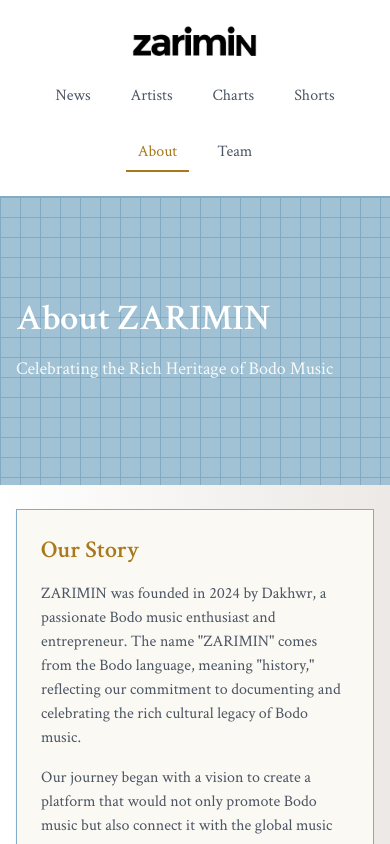
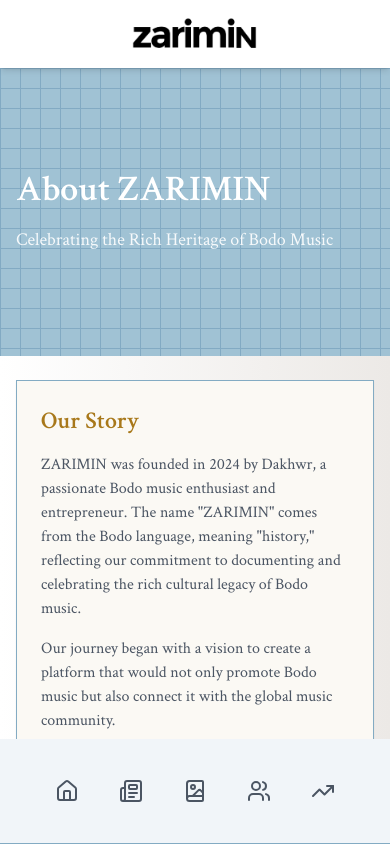
Before and after one commit to g30elipse/zarimin-v1, a Next.js app: page /about in a window 390 px wide. Shown: the top 844 px of the page. Built offline with nearby package versions, Linux system fonts and the light colour scheme.

Commit message:
bottom nav

```diff
--- a/src/app/layout.tsx
+++ b/src/app/layout.tsx
@@ -2,6 +2,7 @@ import type { Metadata } from 'next';
 import { ThemeProvider } from '@/components/ui/ThemeProvider';
 import { Header } from '@/components/layout/Header';
 import { Crimson_Text } from 'next/font/google';
+import { BottomNav } from '@/components/layout/BottomNav';
 import './globals.css';
 
 // Initialize Crimson Text font
@@ -24,9 +25,12 @@ export default function RootLayout({
 }>) {
     return (
         <html lang="en">
-            <body className={`${crimsonText.variable} font-sans`}>
-                <Header />
-                <ThemeProvider>{children}</ThemeProvider>
+            <body className={`${crimsonText.variable} font-sans pb-32 md:pb-0`}>
+                <ThemeProvider>
+                    <Header />
+                    {children}
+                    <BottomNav />
+                </ThemeProvider>
             </body>
         </html>
     );
--- /dev/null
+++ b/src/components/layout/BottomNav.tsx
@@ -0,0 +1,34 @@
+import Link from 'next/link';
+import { NavLink } from './NavLink';
+import Image from 'next/image';
+import { BookImage, Home, Newspaper, TrendingUp, Users } from 'lucide-react';
+
+export const BottomNav = () => {
+    return (
+        <header
+            className="border-b fixed bottom-0 left-0 right-0 p-4 md:hidden border-accent
+            lg:sticky lg:top-0 z-10 bg-slate-100 shadow-[0px 0px 10px rgba(0,0,0,0.1)]
+        "
+        >
+            <div className="flex flex-wrap justify-center gap-4 max-w-7xl mx-auto py-2">
+                <NavLink href="/">
+                    <Home />
+                </NavLink>
+                <NavLink href="/news">
+                    <Newspaper />
+                </NavLink>
+                <NavLink href="/shorts">
+                    <BookImage />
+                </NavLink>
+                <NavLink href="/artists">
+                    <Users />
+                </NavLink>
+                <NavLink href="/charts">
+                    <TrendingUp />
+                </NavLink>
+                {/* <NavLink href="/about">About</NavLink>
+                <NavLink href="/team">Team</NavLink> */}
+            </div>
+        </header>
+    );
+};
--- a/src/components/layout/Header.tsx
+++ b/src/components/layout/Header.tsx
@@ -4,7 +4,14 @@ import Image from 'next/image';
 
 export const Header = () => {
     return (
-        <header className="border-b border-accent lg:sticky lg:top-0 z-10 bg-white">
+        <>
+            <header className="flex sticky top-0 z-10 bg-white md:hidden shadow-md py-4 justify-center">
+                <Link href="/" className="text-3xl font-bold text-primary hover:text-accent transition-colors">
+                    <Image src="/logo-black.jpg" alt="Logo" width={150} height={50} />
+                </Link>
+            </header>
+
+            <header className="border-b hidden md:block border-accent lg:sticky lg:top-0 z-10 bg-white">
                 <div className="max-w-7xl mx-auto px-4 py-6">
                     <nav className="md:hidden flex flex-col md:flex-row items-center justify-between gap-4">
                         <Link href="/" className="text-3xl font-bold text-primary hover:text-accent transition-colors">
@@ -24,7 +31,10 @@ export const Header = () => {
                         <NavLink href="/news">News</NavLink>
                         <NavLink href="/artists">Artists</NavLink>
                         <NavLink href="/charts">Charts</NavLink>
-                    <Link href="/" className="text-3xl mx-8 font-bold text-primary hover:text-accent transition-colors">
+                        <Link
+                            href="/"
+                            className="text-3xl mx-8 font-bold text-primary hover:text-accent transition-colors"
+                        >
                             <Image src="/logo-black.jpg" alt="Logo" width={150} height={50} />
                         </Link>
                         <NavLink href="/shorts">Shorts</NavLink>
@@ -34,5 +44,6 @@ export const Header = () => {
                     </nav>
                 </div>
             </header>
+        </>
     );
 };
--- a/src/components/layout/NavLink.tsx
+++ b/src/components/layout/NavLink.tsx
@@ -17,7 +17,7 @@ export const NavLink = ({ href, children }: NavLinkProps) => {
         <Link
             href={href}
             className={cn(
-                'relative px-3 py-2 text-gray-600 transition-colors hover:text-primary visited:text-gray-600',
+                'relative px-3 py-4 md:py-2 text-gray-600 transition-colors hover:text-primary visited:text-gray-600',
                 isActive &&
                     'text-primary font-medium after:absolute after:left-0 after:right-0 after:bottom-0 after:h-0.5 after:bg-primary'
             )}
```
Lines whose indentation alone changed are shown as unchanged.
